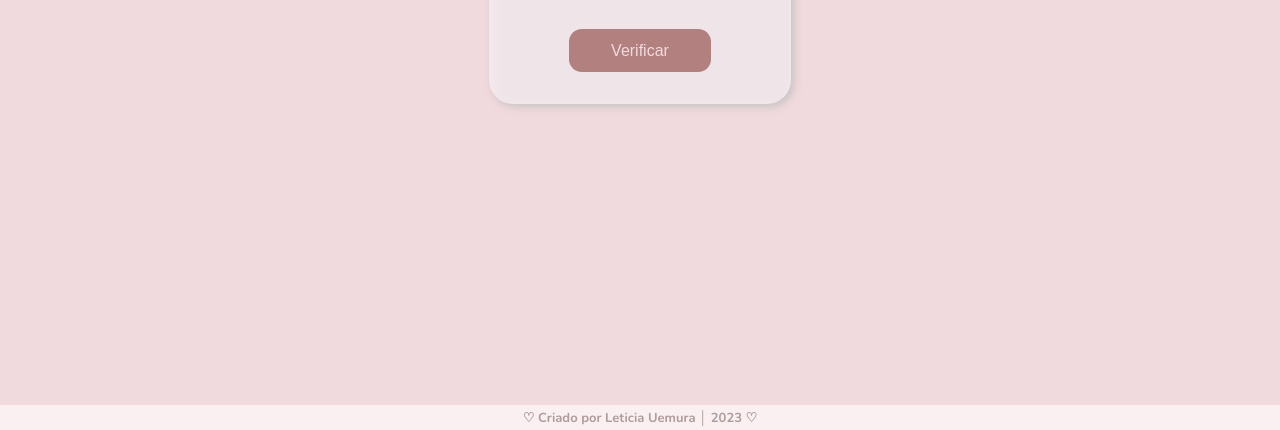
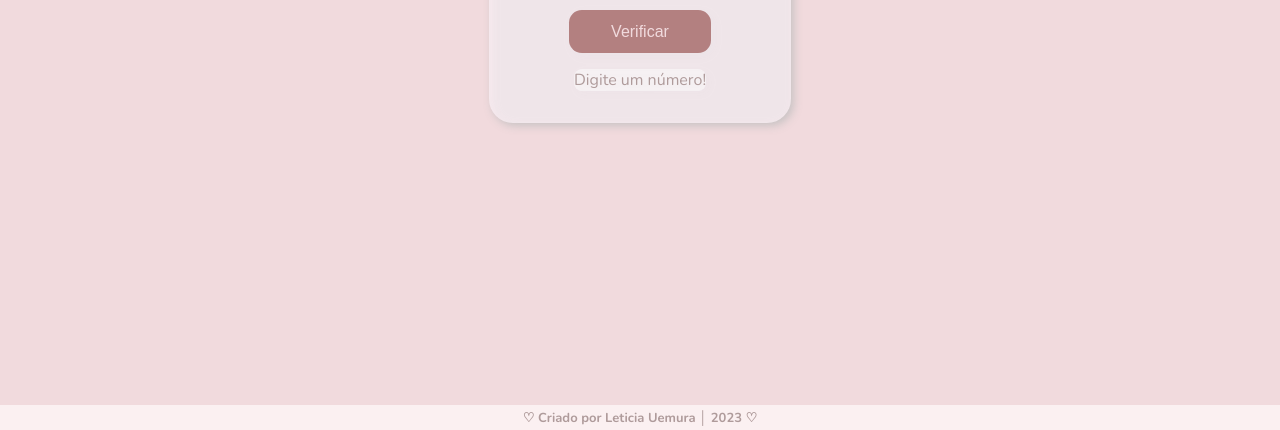
Before and after one commit to leticiaharumi/desafio-aula11-elasnatech2023, a plain HTML site: page index.html in a window 1280 px wide. Both pictures are taken after a click on the button "Verificar". Shown: the part 370-800 px from the top of the page. Drawn offline with nearby package versions, Linux system fonts and the light colour scheme.

Commit message:
alterações

```diff
--- a/estilo.css
+++ b/estilo.css
@@ -46,8 +46,9 @@ body{
     padding: .6em;
     width: 55%;
     font-size: .8em;
+    text-align: center;
+
 }
-
 
 .content button{
     padding: .8em;
@@ -64,6 +65,11 @@ body{
 
 .content button:hover{
     background-color: var(--color-rosa3);
+}
+
+.result{
+    color: var(--color-rosa3);background-color: rgba(255, 255, 255, 0.438);
+    border-radius: .5em;
 }
 
 /* FOOTER*/
--- a/index.html
+++ b/index.html
@@ -21,6 +21,9 @@
             <h1>Verificar Número</h1>
             <input type="number" placeholder="Digite um número" id="number">
             <button onclick="verifyNumber()">Verificar</button>
+            <div class="result">
+                <span></span>
+            </div>
         </div>
     </main>
 
--- a/script.js
+++ b/script.js
@@ -1,10 +1,13 @@
 function verifyNumber(){
     var element = document.getElementById('number');
     var number = element.value;
+    var resultado = document.querySelector('span');
 
-    if(number % 2 === 0 && number <= 100 && number > 0){
-        alert('O número atende aos critérios.');
-    } else{
-        alert('O número não atende aos critérios.')
+    if(number === ""){
+        resultado.innerHTML =("Digite um número!");
+    }else if(number % 2 === 0 && number <= 100 && number > 0){
+        resultado.innerHTML =('O número atende aos critérios.');
+    }else{
+        resultado.innerHTML =('O número não atende aos critérios.')
     }
 }
```
